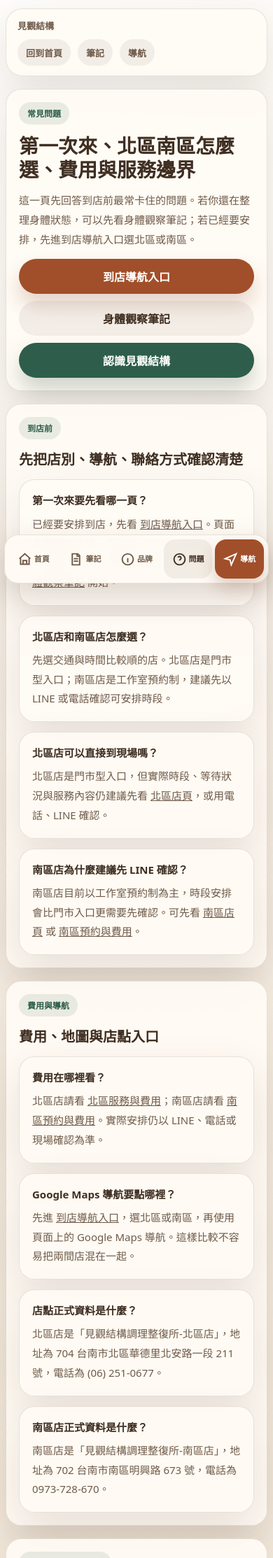
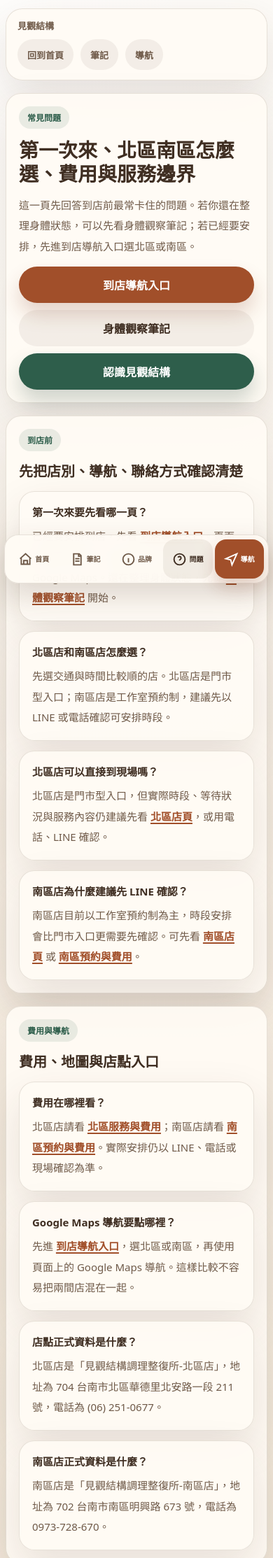
Before and after one commit to paul800901/observe888-visit-hub, a PHP site: page /faq/ in a window 390 px wide. Shown: the top 2227 px of the page at 70% size. Run offline with PHP 8.4, Linux system fonts and the light colour scheme.

Commit message:
Improve FAQ mobile layout

```diff
--- a/faq/index.html
+++ b/faq/index.html
@@ -43,6 +43,12 @@
       -webkit-tap-highlight-color: transparent;
       touch-action: manipulation;
     }
+    p a {
+      color: var(--accent);
+      font-weight: 800;
+      text-decoration-thickness: 2px;
+      text-underline-offset: 0.18em;
+    }
     .shell {
       width: min(980px, calc(100vw - 28px));
       margin: 0 auto;
@@ -66,8 +72,8 @@
     .back-link, .topnav-link {
       display: inline-flex;
       align-items: center;
-      min-height: 38px;
-      padding: 0 12px;
+      min-height: 44px;
+      padding: 0 14px;
       border-radius: 999px;
       background: rgba(87, 63, 48, 0.07);
       color: var(--muted);
@@ -115,7 +121,7 @@
     p, li {
       color: var(--muted);
       font-size: 15px;
-      line-height: 1.85;
+      line-height: 1.95;
     }
     .faq-grid {
       display: grid;
@@ -145,8 +151,8 @@
       display: inline-flex;
       align-items: center;
       justify-content: center;
-      min-height: 46px;
-      padding: 0 16px;
+      min-height: 52px;
+      padding: 0 18px;
       border-radius: 999px;
       background: var(--accent);
       color: #fff;
@@ -175,7 +181,7 @@
       font-size: 13px;
       line-height: 1.75;
     }
-    @media (max-width: 720px) {
+    @media (max-width: 860px) {
       .shell {
         width: min(100vw - 16px, 980px);
         padding: max(12px, env(safe-area-inset-top)) 0 calc(24px + env(safe-area-inset-bottom));
@@ -187,9 +193,13 @@
       .faq-grid {
         grid-template-columns: 1fr;
       }
+      .link-list,
+      .cta-strip {
+        display: grid;
+        grid-template-columns: 1fr;
+      }
       .button {
         width: 100%;
-        min-height: 50px;
         font-size: 16px;
       }
       .topnav-brand {
--- a/observe888-bottom-nav.css
+++ b/observe888-bottom-nav.css
@@ -114,7 +114,7 @@
 @media (max-width: 420px) {
   .observe-bottom-nav {
     width: calc(100vw - 12px);
-    gap: 4px;
+    gap: 3px;
     padding: 6px;
     border-radius: 20px;
   }
@@ -122,7 +122,7 @@
   .observe-bottom-nav__item {
     min-height: 56px;
     border-radius: 16px;
-    font-size: 11px;
+    font-size: 10px;
   }
 
   .observe-bottom-nav__icon {
--- a/sitemap.xml
+++ b/sitemap.xml
@@ -9,7 +9,7 @@
   </url>
   <url>
     <loc>https://www.observe888.com/faq/</loc>
-    <lastmod>2026-05-13</lastmod>
+    <lastmod>2026-05-14</lastmod>
   </url>
   <url>
     <loc>https://www.observe888.com/visit/</loc>
```
